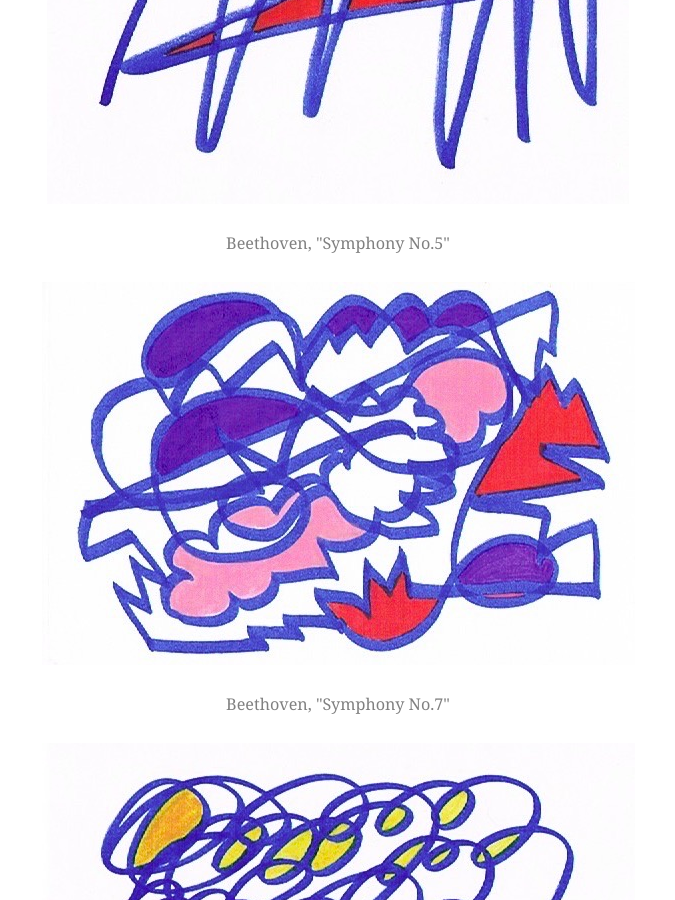
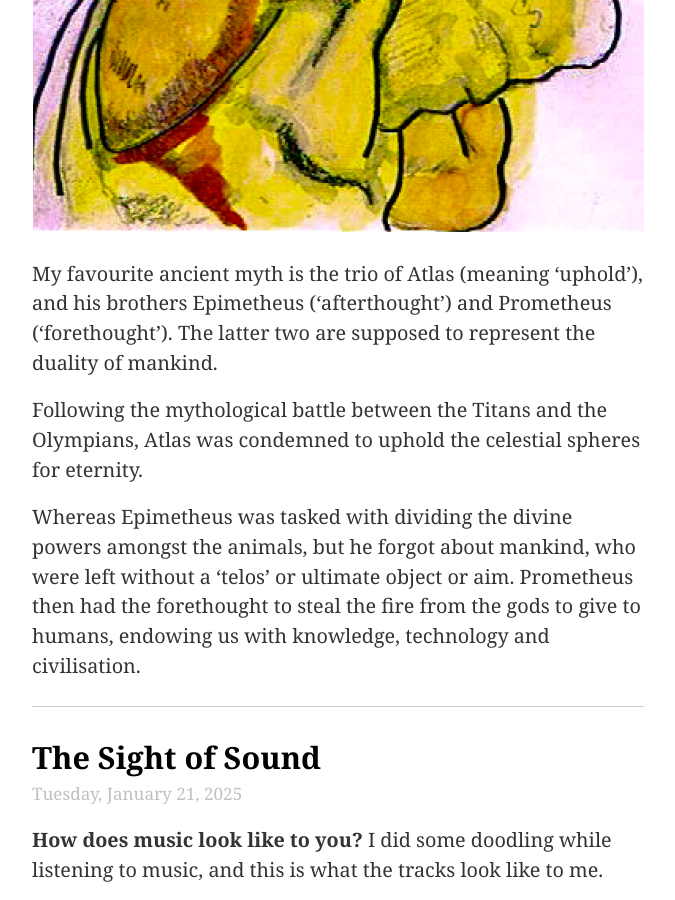
Before and after one commit to ellis-bio/ellisjalia, a Jekyll site: the page built from index.md, in a window 1280 px wide and 900 px high, scrolled down 996 px. Shown: the whole window, without its empty margins (302-977 px from the left). Built offline with Jekyll 4.4.1, drawn with Linux system fonts in a browser that asks for light colours; some of the changed text lies outside the part shown.

Commit message:
Update to index and added 'atlas.md'

```diff
--- a/index.md
+++ b/index.md
@@ -23,10 +23,25 @@ a:hover {
 }
 </style>
 
+<p style="font-size:1.7em; margin-bottom:0"><a href="https://ellisjalia.com/2025/01/24/atlas/"><b>Atlas</b></a></p>
+<p style="font-size:0.95em; color: silver">Friday, January 24, 2025</p>
+
+<center><img src="/assets/images/atlas-1.png" style="margin-bottom:1.5em; margin-top: 1.5em;"></center>
+
+<p style="font-size:1.10em;">My favourite ancient myth is the trio of Atlas (meaning ‘uphold’), and his brothers Epimetheus (‘afterthought’) and Prometheus (‘forethought’). The latter two are supposed to represent the duality of mankind. </p>
+
+<p style="font-size:1.10em;">Following the mythological battle between the Titans and the Olympians, Atlas was condemned to uphold the celestial spheres for eternity.
+</p>
+
+<p style="font-size:1.10em;">Whereas Epimetheus was tasked with dividing the divine powers amongst the animals, but he forgot about mankind, who were left without a ‘telos’ or ultimate object or aim. Prometheus then had the forethought to steal the fire from the gods to give to humans, endowing us with knowledge, technology and civilisation.
+</p>
+
+<hr>
+
 <p style="font-size:1.7em; margin-bottom:0"><a href="https://ellisjalia.com/2025/01/21/the-sight-of-sound/"><b>The Sight of Sound</b></a></p>
 <p style="font-size:0.95em; color: silver">Tuesday, January 21, 2025</p>
 
-<b>How does music look like to you?</b> I did some doodling while listening to music, and this is what the tracks look like to me.
+<p style="font-size:1.10em;"><b>How does music look like to you?</b> I did some doodling while listening to music, and this is what the tracks look like to me.</p>
 
 <center><img src="/assets/images/the-sight-of-sound-1.jpeg" style="margin-bottom:1.5em; margin-top: 1.5em;"></center>
 
```
Also changed, not shown: 2025/01/atlas.md (added, +40 -0 lines), assets/images/atlas-1.png (added).
